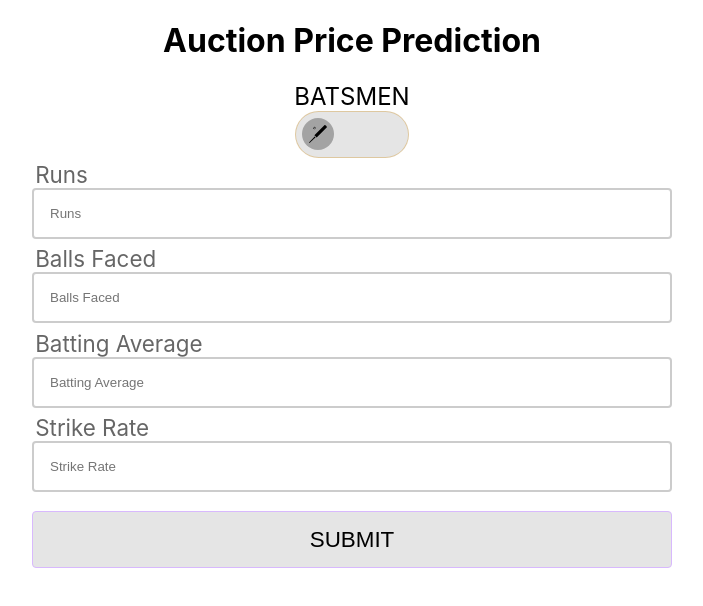
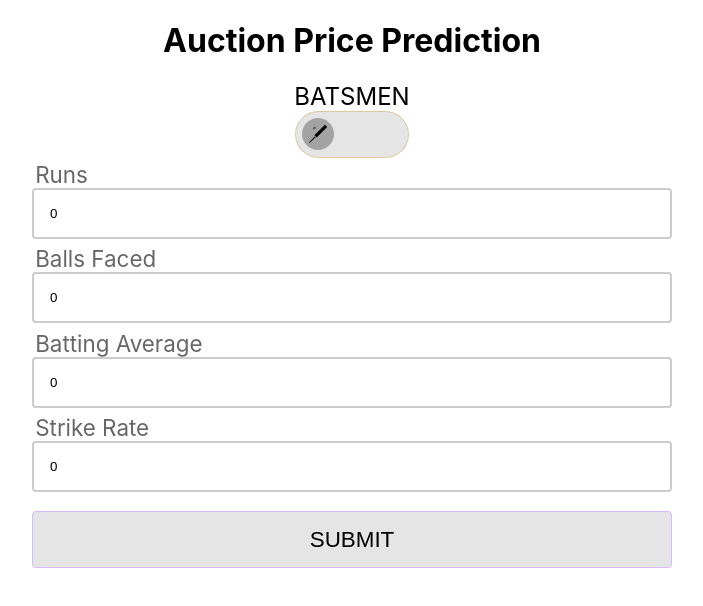
Before and after one commit to SaikiranJakkan/auction-price-prediction, a React (Create React App) app: page / in a window 1280 px wide. Shown: the top 606 px of the page, without its empty margins (288-991 px from the left). Built offline with nearby package versions, Linux system fonts and the light colour scheme.

Commit message:
fix inputs

```diff
--- a/src/Components/BatsmenForm.jsx
+++ b/src/Components/BatsmenForm.jsx
@@ -1,10 +1,10 @@
 import { useState } from 'react';
 import styles from './styles.module.css';
 const BatsmenForm = () => {
-  const [runs, setRuns] = useState(undefined);
-  const [ballsFaced, setBallsFaced] = useState(undefined);
-  const [battingAvg, setBattingAvg] = useState(undefined);
-  const [strikeRate, setStrikeRate] = useState(undefined);
+  const [runs, setRuns] = useState(0);
+  const [ballsFaced, setBallsFaced] = useState(0);
+  const [battingAvg, setBattingAvg] = useState(0);
+  const [strikeRate, setStrikeRate] = useState(0);
   const [result, setResult] = useState({ price: 0, accuracy: 0 });
 
   //   value={runs} onChange={setRuns}
--- a/src/Components/BowlerForm.jsx
+++ b/src/Components/BowlerForm.jsx
@@ -2,10 +2,10 @@ import { useState } from 'react';
 import styles from './styles.module.css';
 
 const BatsmenForm = () => {
-  const [ballsBowled, setBallsBowled] = useState(undefined);
-  const [bowlingAvg, setBowlingAvg] = useState(undefined);
-  const [economy, setEconomy] = useState(undefined);
-  const [wickets, setWickets] = useState(undefined);
+  const [ballsBowled, setBallsBowled] = useState(0);
+  const [bowlingAvg, setBowlingAvg] = useState(0);
+  const [economy, setEconomy] = useState(0);
+  const [wickets, setWickets] = useState(0);
   const [result, setResult] = useState({ price: 0, accuracy: 0 });
   // value={runs} onChange={setRuns}
   function handleSubmit(e) {
@@ -33,7 +33,7 @@ const BatsmenForm = () => {
         <label>Balls Faced</label>
         <input
           type='number'
-          value={ballsBowled}
+          // value={ballsBowled}
           onChange={(e) => setBallsBowled(e.target.value)}
           placeholder='Balls Faced'
         />
@@ -42,7 +42,7 @@ const BatsmenForm = () => {
         <label>Average</label>
         <input
           type='number'
-          value={bowlingAvg}
+          // value={bowlingAvg}
           onChange={(e) => setBowlingAvg(e.target.value)}
           placeholder='Average'
         />
@@ -51,7 +51,7 @@ const BatsmenForm = () => {
         <label>Economy</label>
         <input
           type='number'
-          value={economy}
+          // value={economy}
           onChange={(e) => setEconomy(e.target.value)}
           placeholder='Economy'
         />
@@ -60,7 +60,7 @@ const BatsmenForm = () => {
         <label>Wickets</label>
         <input
           type='number'
-          value={wickets}
+          // value={wickets}
           onChange={(e) => setWickets(e.target.value)}
           placeholder='Wickets'
         />
```
